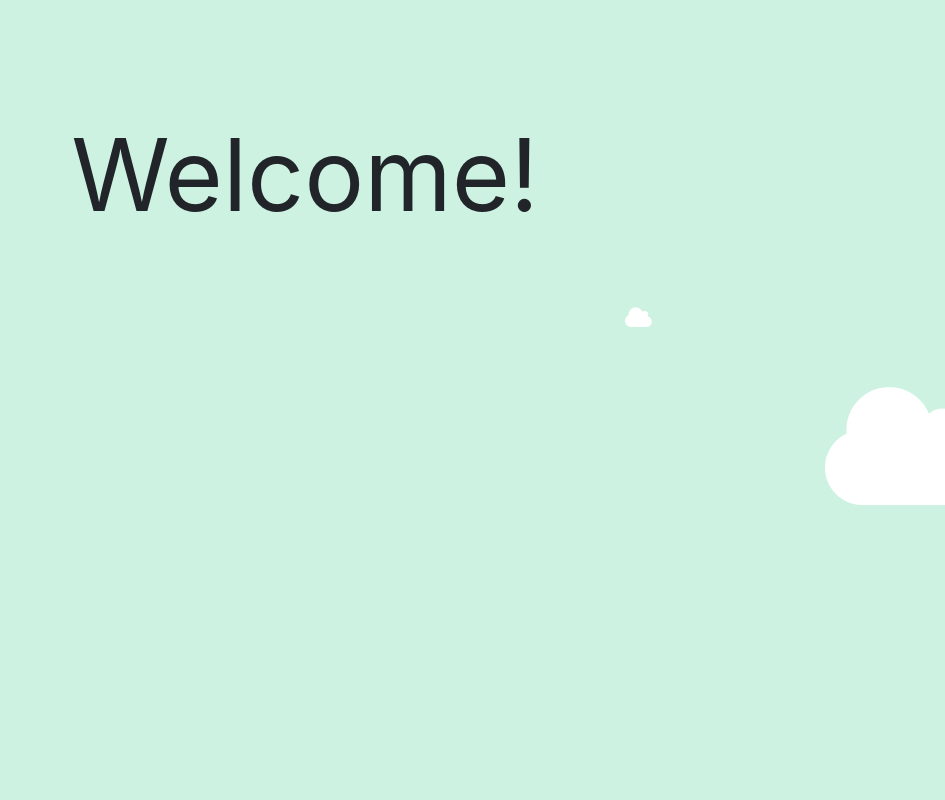
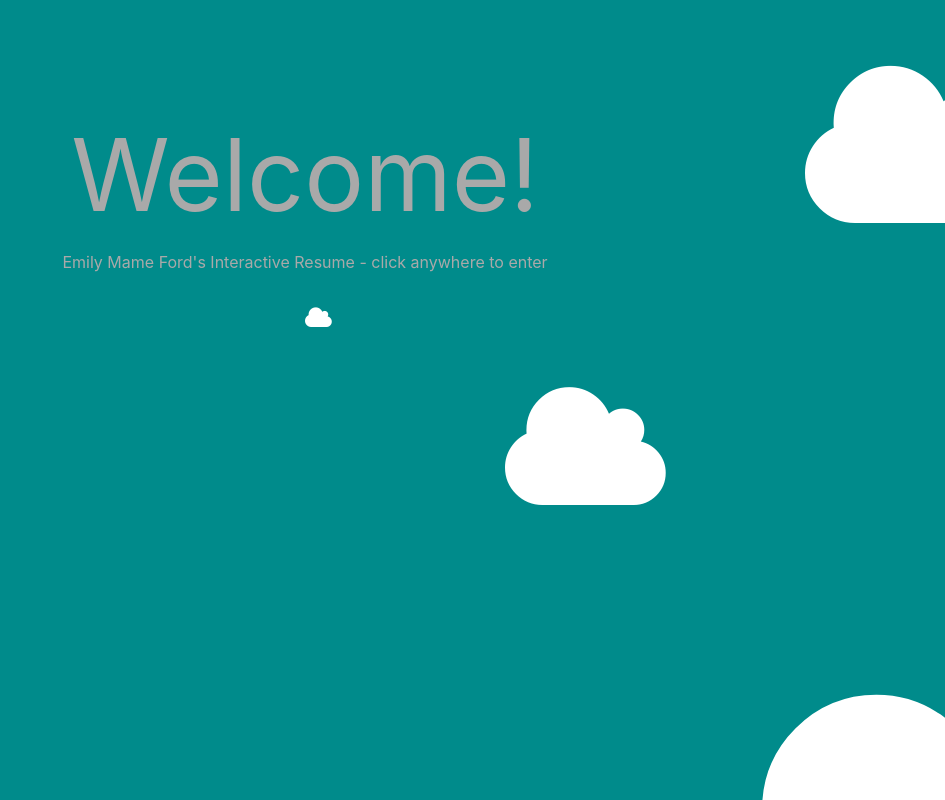
Before and after one commit to emilyford352/resume, a React (Create React App) app in the folder em-resume/: page / in a window 1280 px wide. Shown: the whole page, without its empty margins (335-1280 px from the left). Built offline with nearby package versions, Linux system fonts and the light colour scheme.

Commit message:
Committing state for overlay

```diff
--- a/em-resume/src/App.js
+++ b/em-resume/src/App.js
@@ -14,12 +14,29 @@ import Sedona from './Images/sedona.JPG';
 import Overlay from './Components/Overlay';
 
 class App extends Component {
+    constructor() {
+      super();
+      this.state = {overlay: 'on'};
+    }
+
+    componentDidMount () {
+        document.addEventListener('click', () => this.removeOverlay());
+    }
+
+    componentWillUnmount () {
+        document.removeEventListener('click', this.removeOverlay);
+    }
+
+    removeOverlay () {
+        this.setState({ overlay: 'off' });
+    }
+
     render() {
+    if (this.state.overlay === 'on') {
         return (
             <Overlay/>
         );
-  }
-      /*
+    } else {
         return (
             <div className="App">
                 <div id="background">
@@ -43,7 +60,8 @@ class App extends Component {
                 </div>
             </div>
         );
-  }*/
+    }
+    }
 }
 
 export default App;
--- a/em-resume/src/CSS/App.css
+++ b/em-resume/src/CSS/App.css
@@ -128,8 +128,9 @@ a {
 }
 
 #overlay {
-  background-color: #cdf2e1;
-  font-size: 100px;
+  //background-color: #cdf2e1;
+  background-color: darkcyan;
+  color: darkgray;
   position: absolute;
   top: 0;
   bottom: 0;
@@ -141,6 +142,11 @@ a {
   z-index: 5;
   text-align: center;
   margin-top: 100px;
+  position: relative;
+}
+
+.welcome {
+  font-size: 100px;
 }
 
 .clouds {
@@ -178,5 +184,10 @@ a {
   font-size: 150px;
 }
 
+.cloud-4 {
+  padding-left: 400px;
+  font-size: 400px;
+}
+
 @-webkit-keyframes move_eye { from { margin-left: 0%; } to { margin-left: 100%; }  }
 @keyframes move_eye { from { margin-left: 0%; } to { margin-left: 100%; }  }
--- a/em-resume/src/Components/AboutMe.js
+++ b/em-resume/src/Components/AboutMe.js
@@ -4,12 +4,19 @@ class AboutMe extends Component {
   render() {
     return (
       <div className="AboutMe">
-        <h1>
-          About Me
-        </h1>
-        <p>
-          Hi! I'm Emily. Javascript lover, corgi enthusiast and pun genius.
-        </p>
+          <div className="container">
+              <div className="row">
+                  <div className="col-md-6 offset-3">
+                    <h1>
+                      About Me
+                    </h1>
+                    <p>
+                      Hi! I'm Emily. I'm an extremely driven, passionate and creative front end engineer. I love JavaScript,
+                      my pets and any and all puns. Take a look around or download the PDF version of my resume!
+                    </p>
+                  </div>
+              </div>
+          </div>
       </div>
     );
   }
--- a/em-resume/src/Components/Interests.js
+++ b/em-resume/src/Components/Interests.js
@@ -16,8 +16,8 @@ class Interests extends Component {
                   </h1>
                   <div>
                     When I'm not programming, you can usually find me walking my dog or posting pictures of my cat
-                      doing strange cat things! I also recently did stand up comedy for the first time. Get my autograph
-                      for when I make it big.
+                      doing strange cat things! I also recently did stand up comedy for the first time. Make sure to
+                      get my autograph for when I make it big.
                   </div>
               </div>
             </div>
--- a/em-resume/src/Components/Overlay.js
+++ b/em-resume/src/Components/Overlay.js
@@ -1,19 +1,25 @@
 import React, { Component } from 'react';
 import Cloud from './Cloud';
+import ReactTooltip from 'react-tooltip';
 
 class Overlay extends Component {
   render() {
     return (
       <div id="overlay">
-
-        <div className="clouds">
+          <div className="clouds">
             <Cloud cloudType="cloud cloud-1"/>
             <Cloud cloudType="cloud cloud-2"/>
             <Cloud cloudType="cloud cloud-3"/>
+            <Cloud cloudType="cloud cloud-4"/>
+            <Cloud cloudType="cloud cloud-1"/>
+
         </div>
           <div className="welcome-screen">
+              <div className="welcome">
+                  Welcome!
+              </div>
               <div>
-                  Welcome!
+                  Emily Mame Ford's Interactive Resume - click anywhere to enter
               </div>
           </div>
       </div>
--- a/em-resume/src/Components/SkillTree.js
+++ b/em-resume/src/Components/SkillTree.js
@@ -17,25 +17,10 @@ class SkillTree extends Component {
             <Branch skillName="Pug"/>
             <Branch skillName="Express"/>
             <Branch skillName="HTML/CSS"/>
-            <Branch skillName="HTML/CSS"/>
             <Branch skillName="C"/>
             <Branch skillName="Python"/>
             <Branch skillName="Java"/>
             <Branch skillName="Selenium"/>
-            {/*
-            <div className="tree-base-top">
-
-            </div>
-
-            <div className="tree-base">
-
-            </div>
-
-            <div className="tree-base-bottom">
-
-
-            </div>
-            */}
         </div>
       </div>
     );
```
Lines whose indentation alone changed are shown as unchanged.
